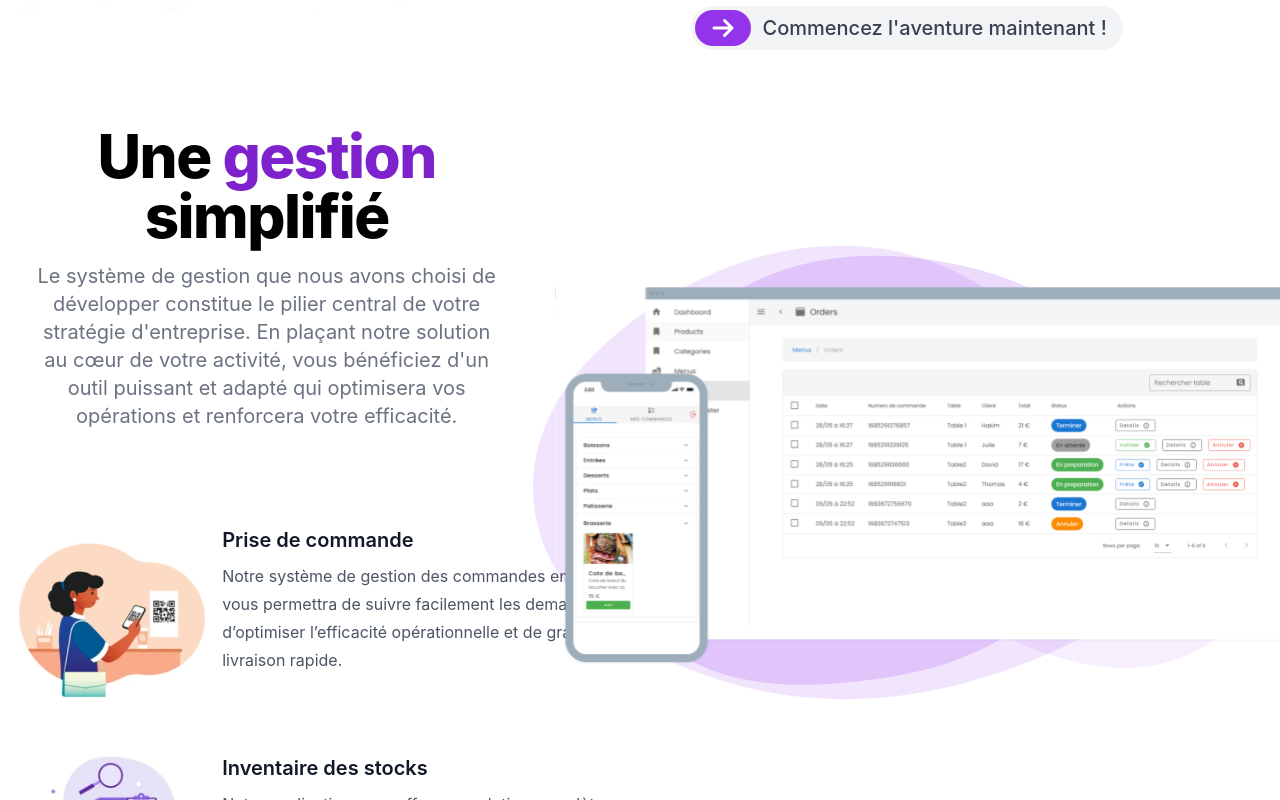
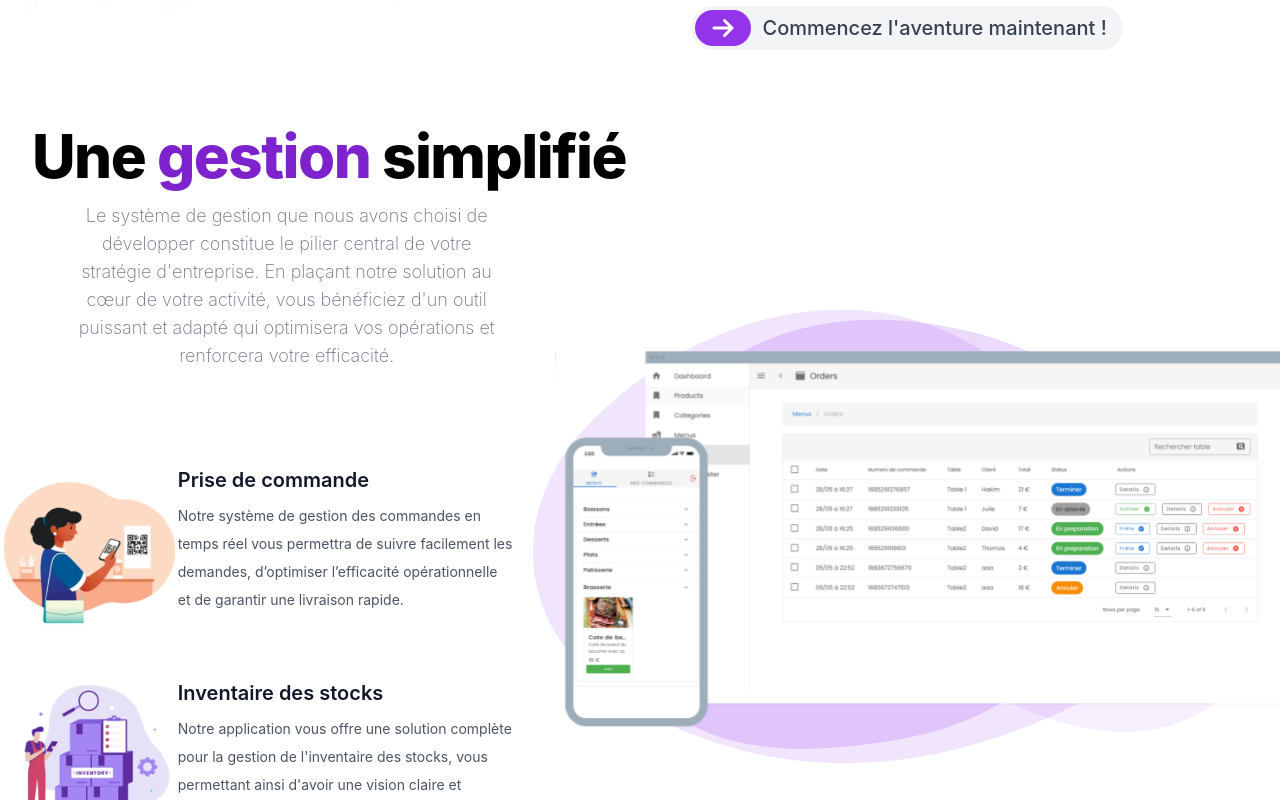
Before and after one commit to SuperJumper404/webmarketing_qrmenu, a Nuxt app: page / in a window 1280 px wide. Shown: the part 1140-1940 px from the top of the page. Built offline with nearby package versions, Linux system fonts and the light colour scheme; what taos would draw is missing.

Commit message:
width fix

```diff
--- a/app.vue
+++ b/app.vue
@@ -114,7 +114,7 @@
   <!-- hero -->
   <section class="bg-white dark:bg-gray-900">
     <div class="grid lg:mt-0 lg:grid-cols-12">
-      <div class="py-32 max-w-screen-xl text-center lg:col-span-7">
+      <div class="lg:py-32 max-w-screen-xl text-center lg:col-span-7">
         <h1
           class="mb-4 text-4xl font-extrabold tracking-tight leading-none text-gray-900 md:text-5xl lg:text-6xl dark:text-white"
         >
@@ -213,7 +213,7 @@
                 <img class="w-6 h-6" src="./public/arrowleft.svg" />
               </div>
               <span
-                class="text-xl font-medium"
+                class="lg:text-xl sm:text-lg font-medium"
                 :class="{ 'hide-text': isSlideRight }"
                 >Commencez l'aventure maintenant !</span
               >
@@ -228,20 +228,20 @@
     <div class="grid lg:mt-0 lg:grid-cols-12">
       <div class="py-8 max-w-screen-xl text-center lg:col-span-5">
         <h1
-          class="max-w-5xl mb-4 mx-auto text-4xl font-extrabold text-center tracking-tight leading-none md:text-5xl xl:text-6xl dark:text-white"
+          class="max-w-full min-w-max px-8 mb-4 mx-auto text-4xl font-extrabold text-center tracking-tight leading-none md:text-5xl xl:text-6xl dark:text-white"
         >
           Une <span style="color: #7e22ce"> gestion</span> simplifié
           <!-- Révolutionnez l'expérience de commande de votre restaurant -->
         </h1>
-        <p
-          class="mb-8 text-lg font-normal text-center text-gray-500 lg:text-xl sm:px-8 xl:px-8 dark:text-gray-400"
+        <div
+          class="mb-4 mx-auto ml-10 text-lg font-extralight text-center text-gray-500 lg:text-lg sm:px-8 dark:text-gray-400"
         >
           Le système de gestion que nous avons choisi de développer constitue le
           pilier central de votre stratégie d'entreprise. En plaçant notre
           solution au cœur de votre activité, vous bénéficiez d'un outil
           puissant et adapté qui optimisera vos opérations et renforcera votre
           efficacité.
-        </p>
+        </div>
         <div class="mx-auto mt-16 max-w-2xl sm:mt-20 lg:mt-24 lg:max-w-4xl">
           <div class="flex flex-col max-w-xl gap-x-8 gap-y-10 lg:max-w-none">
             <div
@@ -250,18 +250,18 @@
               class="grid lg:grid-cols-12"
             >
               <div
-                class="lg:col-span-5 flex justify-center items-center sm:col-span-5"
+                class="lg:col-span-4 flex justify-center items-center sm:col-span-5"
               >
                 <img :src="feature.imgPath" alt="" class="max-w-full h-auto" />
               </div>
-              <div class="lg:col-span-5 lg:w-[432px] sm:mx-auto">
+              <div class="lg:col-span-54 lg:w-[21rem] md:w-[340px] sm:mx-auto">
                 <div
                   class="text-xl sm:text-center lg:text-left font-semibold leading-7 text-gray-900"
                 >
                   {{ feature.name }}
                 </div>
                 <div
-                  class="mt-2 text-base sm:text-center lg:text-left leading-7 text-gray-600"
+                  class="mt-2 text-sm sm:text-center lg:text-left leading-7 text-gray-600"
                 >
                   {{ feature.description }}
                 </div>
@@ -273,7 +273,7 @@
 
       <div class="lg:col-span-7 py-32">
         <img
-          class="max-w-full h-auto w-1/1 mx-auto"
+          class="max-w-full h-auto w-1/1 mx-auto lg:py-16 md:py-16"
           src="./public/appscreen.svg"
         />
       </div>
@@ -738,7 +738,7 @@ const features = [
   {
     name: "Prise de commande",
     description:
-      "Notre système de gestion des commandes en temps réel vous permettra de suivre facilement les demandes, d’optimiser l’efficacité opérationnelle et de grantir une livraison rapide.",
+      "Notre système de gestion des commandes en temps réel vous permettra de suivre facilement les demandes, d’optimiser l’efficacité opérationnelle et de garantir une livraison rapide.",
     imgPath: "/prisedecommande.svg",
   },
   {
```
